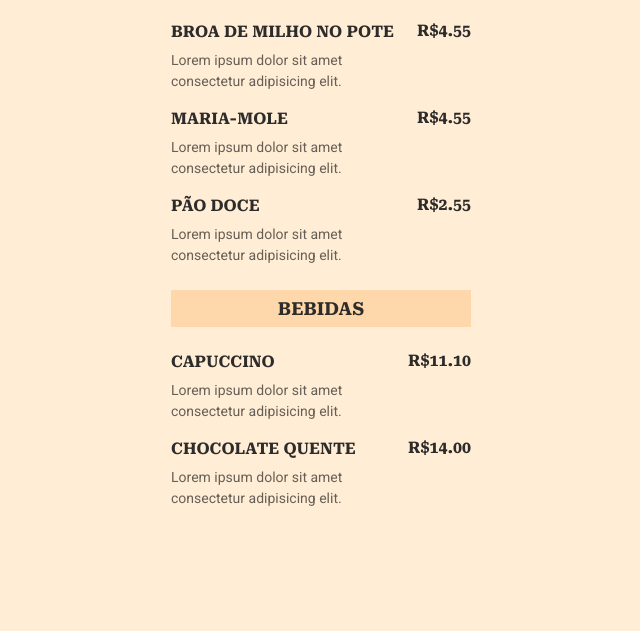
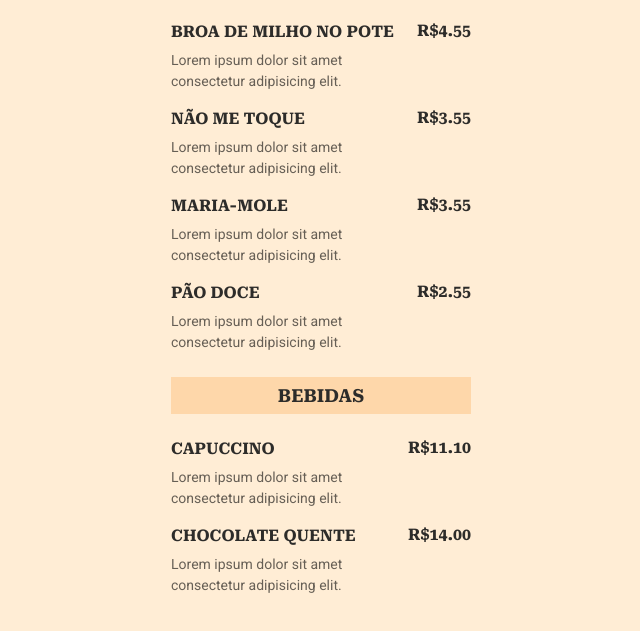
Before and after one commit to eccxdee/EcciCoffe, a plain HTML site: page index.html in a window 1280 px wide. Shown: the part 157-788 px from the top of the page, without its empty margins (319-959 px from the left). Drawn offline with Linux system fonts and the light colour scheme.

Commit message:
não me toque adicionado ao menu

```diff
--- a/index.html
+++ b/index.html
@@ -38,6 +38,20 @@
 
         <li>
           <div id="detalhes">
+            <h3>Não me toque</h3>
+            <p>
+              Lorem ipsum dolor sit amet consectetur adipisicing elit.
+            </p>
+          </div>
+
+          <strong id="preço">
+            R$3.55
+          </strong>
+
+        </li>
+
+        <li>
+          <div id="detalhes">
             <h3>Maria-mole</h3>
             <p>
               Lorem ipsum dolor sit amet consectetur adipisicing elit.
@@ -45,7 +59,7 @@
           </div>
 
           <strong id="preço">
-            R$4.55
+            R$3.55
           </strong>
 
         </li>
```
